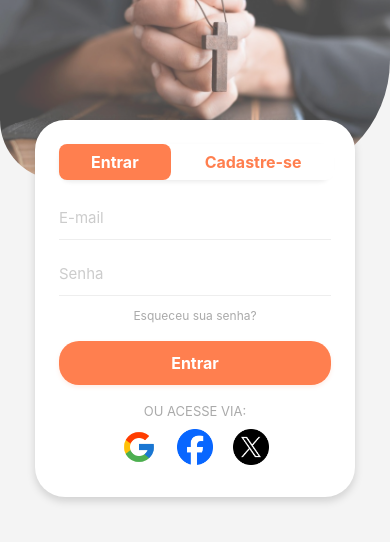
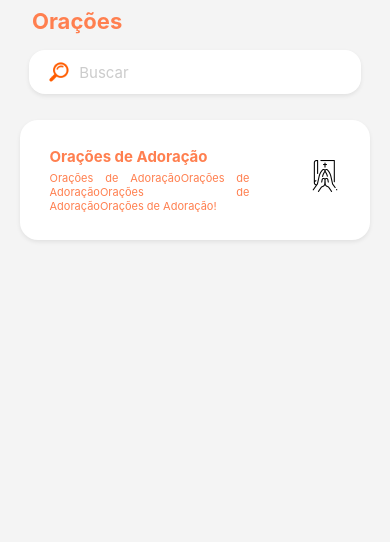
Before and after one commit to Chris-Ciro/aplicativo, a React Native app: screen /SubMenu in a window 390 px wide. Shown: the top 542 px of the page. Built offline with nearby package versions, Linux system fonts and the light colour scheme.

Commit message:
Criado submenu

```diff
--- a/App.js
+++ b/App.js
@@ -2,6 +2,7 @@ import React from 'react';
 import { StatusBar } from 'expo-status-bar';
 import { StyleSheet, Text, View, ImageBackground } from 'react-native';
 import AppNavigator from './navigation';
+
 
 export default function App() {
   return <AppNavigator />;
--- a/HomeScreen.js
+++ b/HomeScreen.js
@@ -1,7 +1,7 @@
 import React from 'react';
 import { View, Text, TextInput, TouchableOpacity, Image, StyleSheet, ScrollView } from 'react-native';
 
-export default function HomeScreen() {
+export default function HomeScreen({ navigation }) {
   return (
     <View style={{ flex: 1, backgroundColor: '#f4f4f4ff' }}>
       <ScrollView contentContainerStyle={styles.scrollContent} showsVerticalScrollIndicator={false}>
@@ -17,7 +17,12 @@ export default function HomeScreen() {
           <TextInput placeholder="Buscar" style={styles.searchInput} placeholderTextColor="#ccc" />
         </View>
         <View style={styles.grid}>
-          <View style={styles.card}><Image source={require('./assets/images/pray.png')} style={styles.cardIcon} /><Text style={styles.cardText}>Orações</Text></View>
+          <View>
+            <TouchableOpacity style={styles.card} onPress={() => navigation.navigate('SubMenu')}>
+              <Image source={require('./assets/images/pray.png')} style={styles.cardIcon} />
+              <Text style={styles.cardText}>Orações</Text>
+            </TouchableOpacity>
+          </View>
           <View style={styles.card}><Image source={require('./assets/images/calendar.png')} style={styles.cardIcon} /><Text style={styles.cardText}>Calendário Litúrgico</Text></View>
           <View style={styles.card}><Image source={require('./assets/images/terco.png')} style={styles.cardIcon} /><Text style={styles.cardText}>Terço</Text></View>
           <View style={styles.card}><Image source={require('./assets/images/sacramentos.png')} style={styles.cardIcon} /><Text style={styles.cardText}>Sacramentos</Text></View>
--- /dev/null
+++ b/SubMenuScreen.js
@@ -0,0 +1,143 @@
+import React from 'react';
+import { View, Text, TextInput, TouchableOpacity, Image, StyleSheet, ScrollView } from 'react-native';
+
+export default function SubMenuScreen({ navigation }) {
+  return (
+    <View style={{ flex: 1, backgroundColor: '#f4f4f4ff' }}>
+      <ScrollView contentContainerStyle={styles.scrollContent} showsVerticalScrollIndicator={false}>
+        <Text style={styles.title}>Orações</Text>
+        <View style={styles.searchContainer}>
+          <Image source={require('./assets/images/lupa.png')} style={styles.searchIcon} />
+          <TextInput placeholder="Buscar" style={styles.searchInput} placeholderTextColor="#ccc" />
+        </View>
+        <View style={styles.grid}>
+          <View>
+            <TouchableOpacity style={styles.card} onPress={() => navigation.navigate('Login')}>
+              <View>
+                <Text style={styles.cardTitle}>Orações de Adoração</Text>
+                <Text style={styles.cardText}>Orações de AdoraçãoOrações de AdoraçãoOrações de AdoraçãoOrações de Adoração!</Text>
+              </View>
+              <Image source={require('./assets/images/pray.png')} style={styles.cardIcon} />
+            </TouchableOpacity>
+          </View>
+        </View>
+      </ScrollView>
+    </View>
+  );
+}
+
+const styles = StyleSheet.create({
+  scrollContent: {
+    alignItems: 'center',
+    paddingBottom: 32,
+    paddingTop: 8,
+  },
+  header: {
+    flexDirection: 'row',
+    justifyContent: 'space-between',
+    alignItems: 'flex-start',
+    width: '100%',
+    marginTop: 24,
+    marginBottom: 8,
+    paddingHorizontal: 24,
+  },
+  profileIcon: {
+    backgroundColor: '#fff',
+    borderRadius: 24,
+    padding: 8,
+    shadowColor: '#000',
+    shadowOffset: { width: 0, height: 2 },
+    shadowOpacity: 0.08,
+    shadowRadius: 4,
+    elevation: 2,
+  },
+  iconImage: {
+    width: 72,
+    height: 72,
+  },
+  headerImage: {
+    width: 130,
+    height: 130,
+    resizeMode: 'contain',
+  },
+  title: {
+    fontSize: 22,
+    fontWeight: 'bold',
+    color: '#ff7f4f',
+    marginBottom: 16,
+    alignSelf: 'flex-start',
+    marginLeft: 32,
+  },
+  searchContainer: {
+    flexDirection: 'row',
+    alignItems: 'center',
+    backgroundColor: '#fff',
+    borderRadius: 16,
+    paddingHorizontal: 16,
+    marginBottom: 18,
+    width: '85%',
+    shadowColor: '#000',
+    shadowOffset: { width: 0, height: 2 },
+    shadowOpacity: 0.08,
+    shadowRadius: 4,
+    elevation: 2,
+  },
+  searchInput: {
+    flex: 1,
+    height: 44,
+    fontSize: 15,
+    color: '#333',
+  },
+  searchIcon: {
+    width: 24,
+    height: 24,
+    marginLeft: 2,
+    marginRight: 8,
+  },
+  grid: {
+    flexDirection: 'row',
+    flexWrap: 'wrap',
+    justifyContent: 'center',
+    width: '100%',
+    paddingHorizontal: 12,
+  },
+  card: {
+    flexDirection: 'row',
+    backgroundColor: '#fff',
+    borderRadius: 18,
+    width: 350,
+    height: 120,
+    margin: 8,
+    alignItems: 'center',
+    justifyContent: 'space-around',
+    shadowColor: '#000',
+    shadowOffset: { width: 0, height: 2 },
+    shadowOpacity: 0.08,
+    shadowRadius: 4,
+    elevation: 2,
+  },
+  cardIcon: {
+    width: 32,
+    height: 32,
+    marginBottom: 8,
+  },
+  cardTitle: {
+    color: '#ff7f4f',
+    fontWeight: 'bold',
+    fontSize: 15,
+    textAlign: 'left',
+    marginBottom: '5px',
+  },
+  cardText: {
+    color: '#ff7f4f',
+    fontSize: 11,
+    flexWrap: 'wrap',
+    textAlign: 'justify',
+    width: 200,
+  },
+  cardContent: {
+    flexDirection: 'row',
+    alignItems: 'flex-start',
+    justifyContent: 'space-around',
+  },
+});
--- a/navigation.js
+++ b/navigation.js
@@ -5,6 +5,7 @@ import LoginScreen from './LoginScreen';
 import SignInScreen from './SignInScreen';
 import ForgotPasswordScreen from './ForgotPasswordScreen';
 import HomeScreen from './HomeScreen';
+import SubMenuScreen from './SubMenuScreen';
 
 const Stack = createStackNavigator();
 
@@ -16,6 +17,7 @@ export default function AppNavigator() {
         <Stack.Screen name="SignIn" component={SignInScreen} />
         <Stack.Screen name="ForgotPassword" component={ForgotPasswordScreen} />
         <Stack.Screen name="Home" component={HomeScreen} />
+        <Stack.Screen name="SubMenu" component={SubMenuScreen} />
       </Stack.Navigator>
     </NavigationContainer>
   );
```
